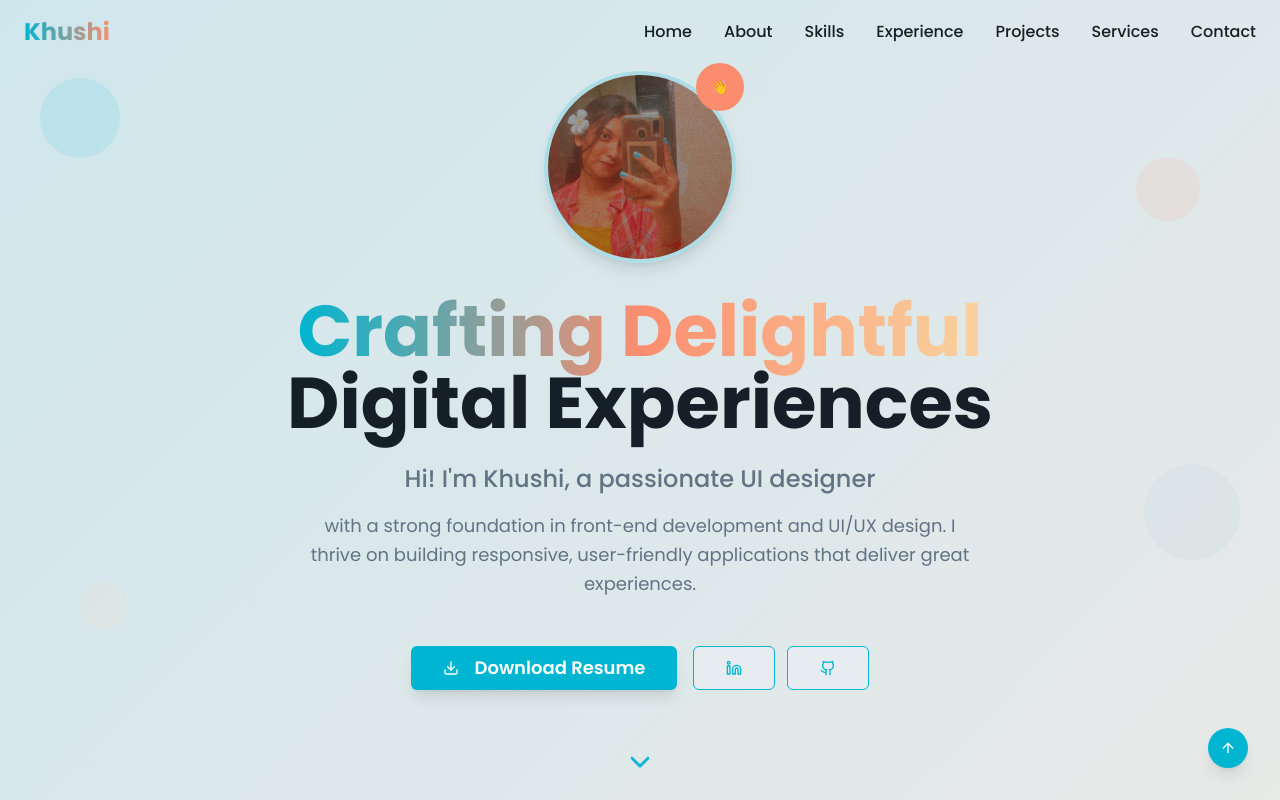
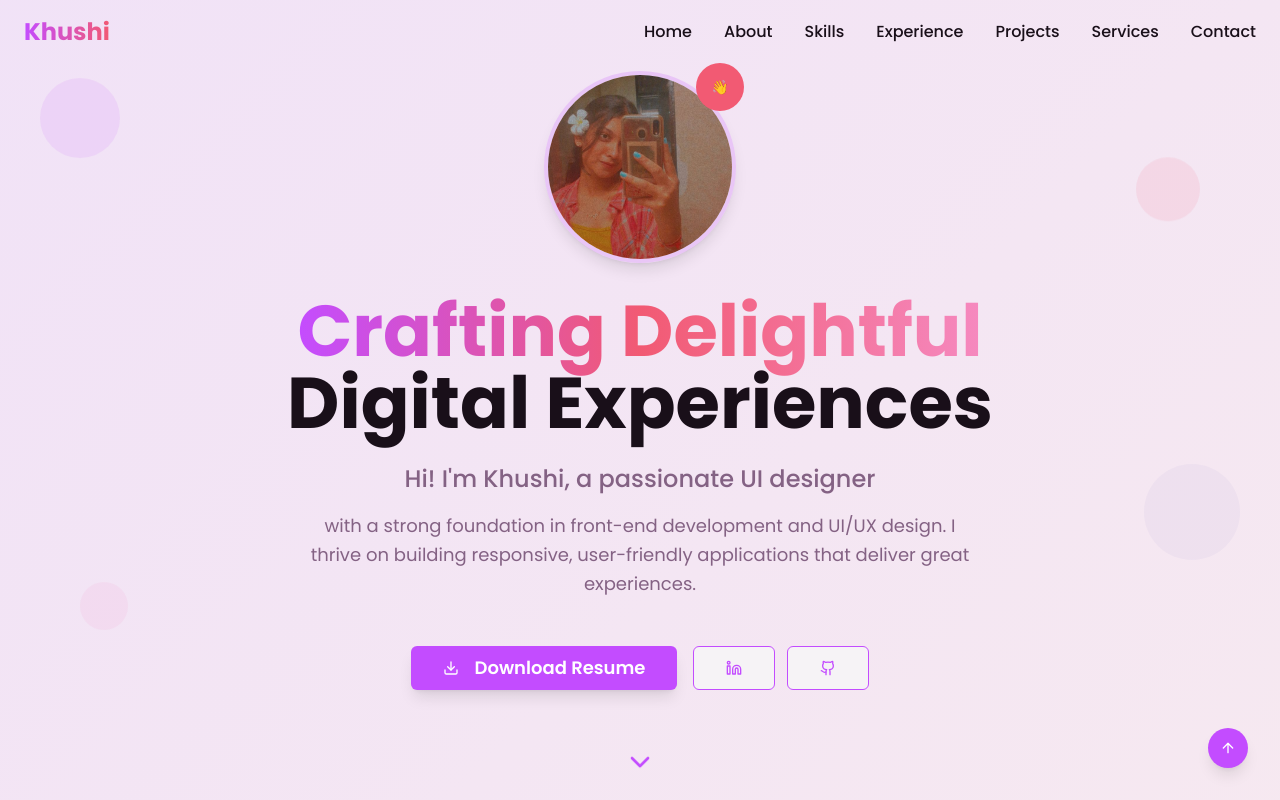
Before and after one commit to Rainbowroar/khushichaturvedi, a React (Vite) app: page / in a window 1280 px wide. Shown: the top 800 px of the page. Built offline with nearby package versions, Linux system fonts and the light colour scheme.

Commit message:
Adjust theme and colors
Experiment with theme and color palette options.

```diff
--- a/src/index.css
+++ b/src/index.css
@@ -8,46 +8,46 @@ All colors MUST be HSL.
 
 @layer base {
   :root {
-    /* Ocean-inspired background gradients */
-    --background: 200 25% 92%;
-    --foreground: 210 30% 12%;
+    /* Modern Purple & Pink Vibes */
+    --background: 310 15% 96%;
+    --foreground: 300 25% 8%;
 
-    /* Card styling with ocean depth */
-    --card: 200 35% 88%;
-    --card-foreground: 210 30% 12%;
+    /* Card styling with modern depth */
+    --card: 310 20% 92%;
+    --card-foreground: 300 25% 8%;
 
-    --popover: 200 35% 88%;
-    --popover-foreground: 210 30% 12%;
+    --popover: 310 20% 92%;
+    --popover-foreground: 300 25% 8%;
 
-    /* Apricot Aquas Color Palette */
-    --primary: 188 100% 41%; /* #00BDD0 - aqua */
+    /* Modern Purple Pink Palette */
+    --primary: 280 100% 65%; /* Vibrant purple */
     --primary-foreground: 0 0% 100%;
 
-    --secondary: 34 89% 80%; /* #FECDA1 - peach */
-    --secondary-foreground: 210 25% 8%;
+    --secondary: 330 85% 75%; /* Soft pink */
+    --secondary-foreground: 300 25% 8%;
 
-    --tertiary: 73 24% 68%; /* #D0DAAE - soft green */
-    --tertiary-foreground: 210 25% 8%;
+    --tertiary: 260 60% 80%; /* Light lavender */
+    --tertiary-foreground: 300 25% 8%;
 
-    --accent: 22 96% 85%; /* #FDCDA - apricot */
-    --accent-foreground: 210 25% 8%;
+    --accent: 320 90% 70%; /* Hot pink */
+    --accent-foreground: 0 0% 100%;
 
-    --ocean: 199 31% 70%; /* #A2C9D3 - muted blue */
+    --ocean: 250 40% 75%; /* Periwinkle blue */
     --ocean-foreground: 0 0% 100%;
 
-    --coral: 13 95% 71%; /* #FC9773 - sunset coral */
+    --coral: 350 85% 65%; /* Rose coral */
     --coral-foreground: 0 0% 100%;
 
     /* Neutral tones */
-    --muted: 200 15% 94%;
-    --muted-foreground: 210 15% 45%;
+    --muted: 310 10% 94%;
+    --muted-foreground: 300 15% 45%;
 
     --destructive: 0 84.2% 60.2%;
     --destructive-foreground: 210 40% 98%;
 
-    --border: 200 20% 88%;
-    --input: 200 20% 88%;
-    --ring: 188 100% 41%;
+    --border: 310 15% 88%;
+    --input: 310 15% 88%;
+    --ring: 280 100% 65%;
 
     /* Design system gradients */
     --gradient-ocean: linear-gradient(135deg, hsl(var(--primary)), hsl(var(--ocean)));
@@ -55,28 +55,21 @@ All colors MUST be HSL.
     --gradient-hero: linear-gradient(135deg, hsl(var(--primary) / 0.1), hsl(var(--secondary) / 0.1));
     --gradient-card: linear-gradient(145deg, hsl(var(--card)), hsl(var(--muted)));
 
-    /* Shadows with ocean theme */
+    /* Shadows with modern theme */
     --shadow-soft: 0 4px 20px hsl(var(--primary) / 0.1);
     --shadow-medium: 0 8px 30px hsl(var(--primary) / 0.15);
     --shadow-glow: 0 0 40px hsl(var(--coral) / 0.3);
 
     --radius: 0.5rem;
 
-    --sidebar-background: 0 0% 98%;
-
-    --sidebar-foreground: 240 5.3% 26.1%;
-
-    --sidebar-primary: 240 5.9% 10%;
-
+    --sidebar-background: 310 15% 98%;
+    --sidebar-foreground: 300 25% 26%;
+    --sidebar-primary: 280 100% 65%;
     --sidebar-primary-foreground: 0 0% 98%;
-
-    --sidebar-accent: 240 4.8% 95.9%;
-
-    --sidebar-accent-foreground: 240 5.9% 10%;
-
-    --sidebar-border: 220 13% 91%;
-
-    --sidebar-ring: 217.2 91.2% 59.8%;
+    --sidebar-accent: 310 10% 95%;
+    --sidebar-accent-foreground: 300 25% 10%;
+    --sidebar-border: 310 15% 88%;
+    --sidebar-ring: 280 100% 65%;
   }
 
   .dark {
```
